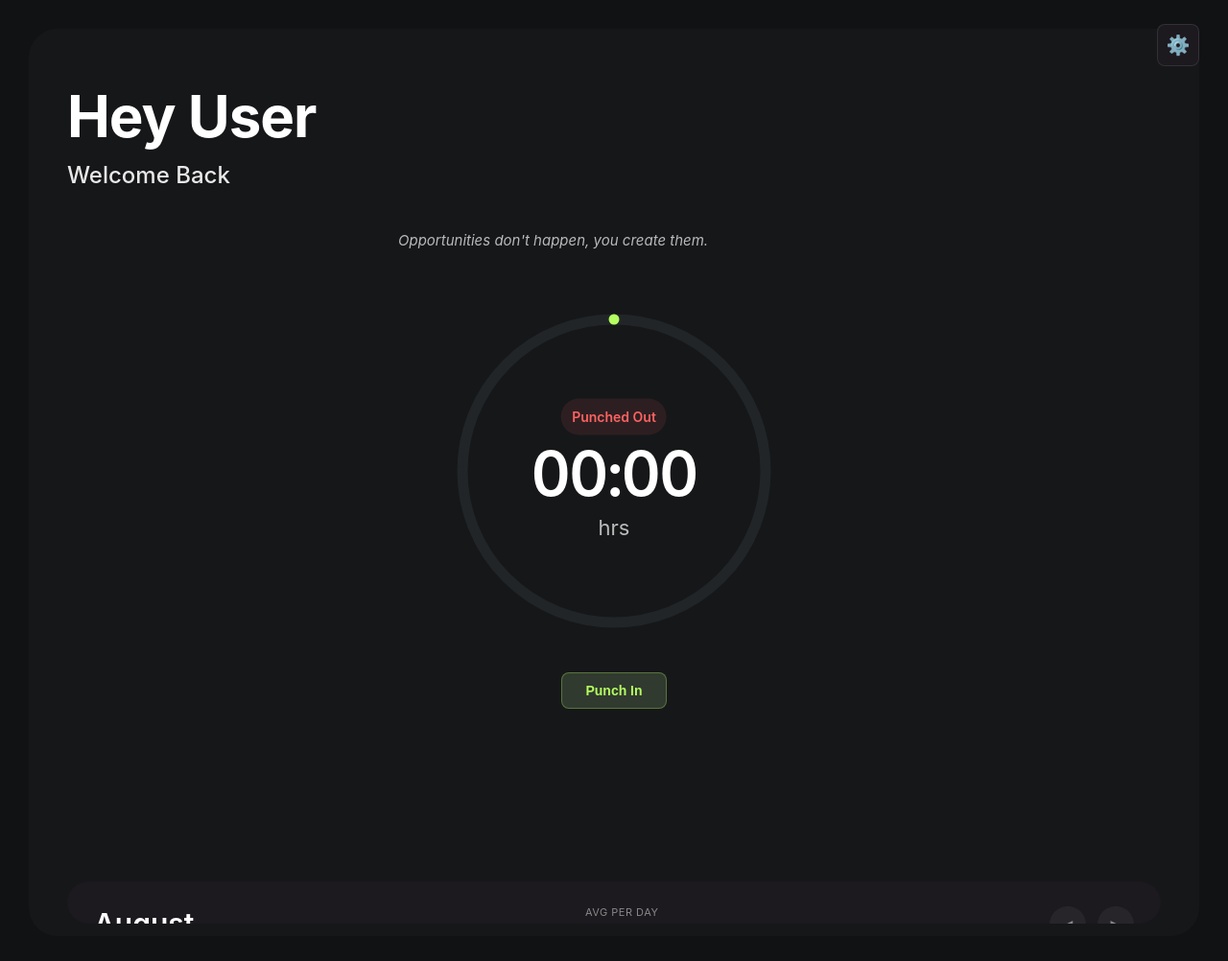
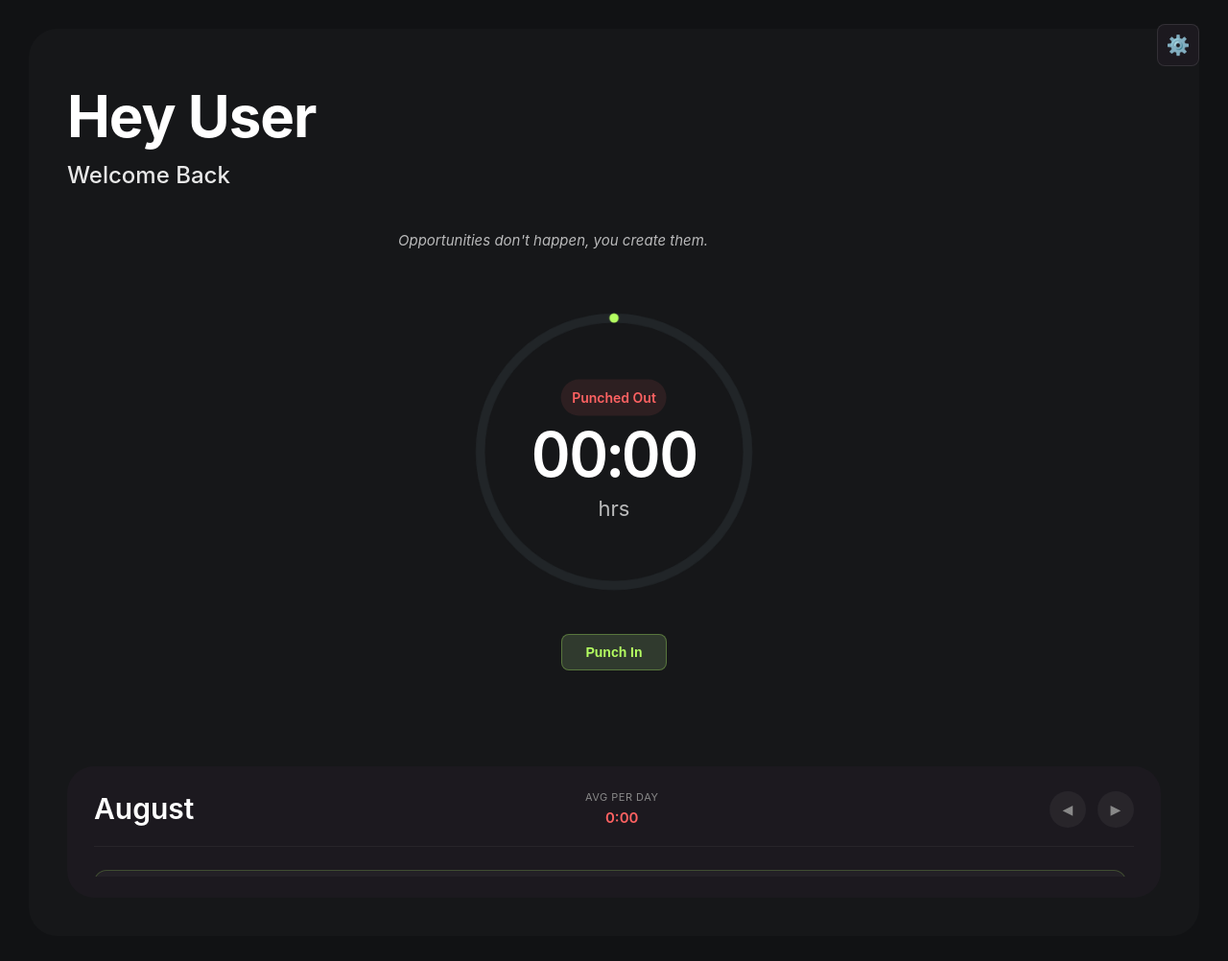
Before and after one commit to deepakCentelli/Attendance-Tracker, a plain HTML site: page index.html in a window 1280 px wide. Shown: the whole page at 96% size. Drawn offline with Linux system fonts and the light colour scheme.

Commit message:
Update styles.css

```diff
--- a/assets/css/styles.css
+++ b/assets/css/styles.css
@@ -56,7 +56,9 @@ body {
 }
 
 /* Utility Classes */
-.hidden { display: none !important; }
+.hidden {
+    display: none !important;
+}
 
 /* =========================================
    MAIN DASHBOARD CONTAINER
@@ -86,7 +88,7 @@ body {
    ========================================= */
 .left-section {
     width: 540px;
-    padding: 140px 80px 0 80px;
+    padding: 80px;
     display: flex;
     flex-direction: column;
     align-items: center;
@@ -139,13 +141,12 @@ body {
     flex-direction: column;
     align-items: center;
     margin-top: auto;
-    margin-bottom: 80px;
 }
 
 .chart-wrapper {
     position: relative;
-    width: 340px;
-    height: 340px;
+    width: 300px;
+    height: 300px;
     margin-bottom: 40px;
 }
 
@@ -329,7 +330,7 @@ body {
 .avg-container {
     display: flex;
     flex-direction: column;
-    align-items: flex-end;
+    align-items: center;
 }
 
 .avg-label {
@@ -431,11 +432,12 @@ body {
 
 .att-left {
     display: flex;
-    flex-direction: column;
-    gap: 6px;
+    flex-direction: row;
+    gap: 12px;
     flex: 1;
     min-width: 0;
     overflow: hidden;
+    align-items: center;
 }
 
 .att-date-badge {
@@ -450,7 +452,7 @@ body {
 }
 
 .att-day-name {
-    font-size: 20px;
+    font-size: 28px;
     font-weight: 600;
     color: var(--text-white);
     white-space: nowrap;
```
